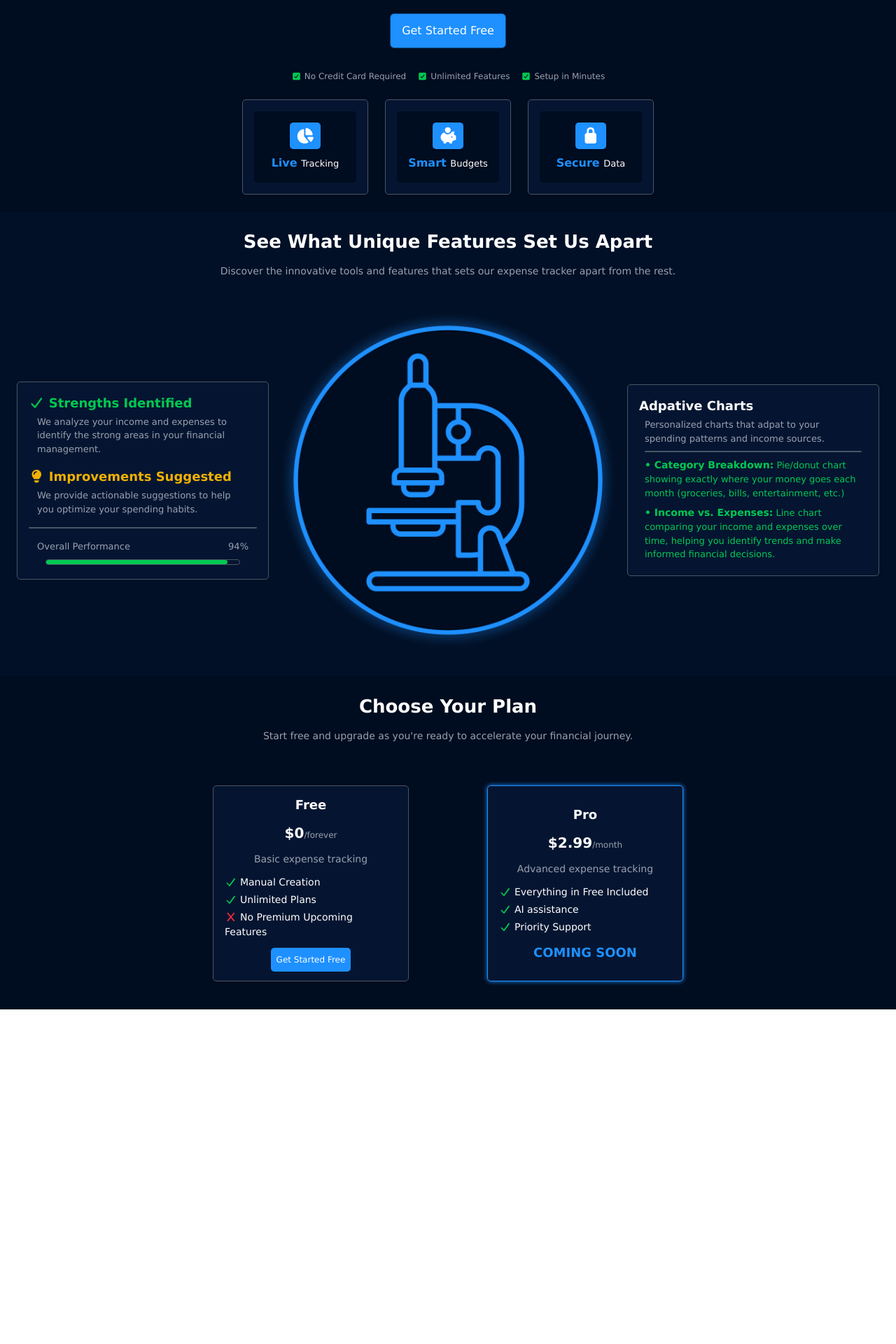
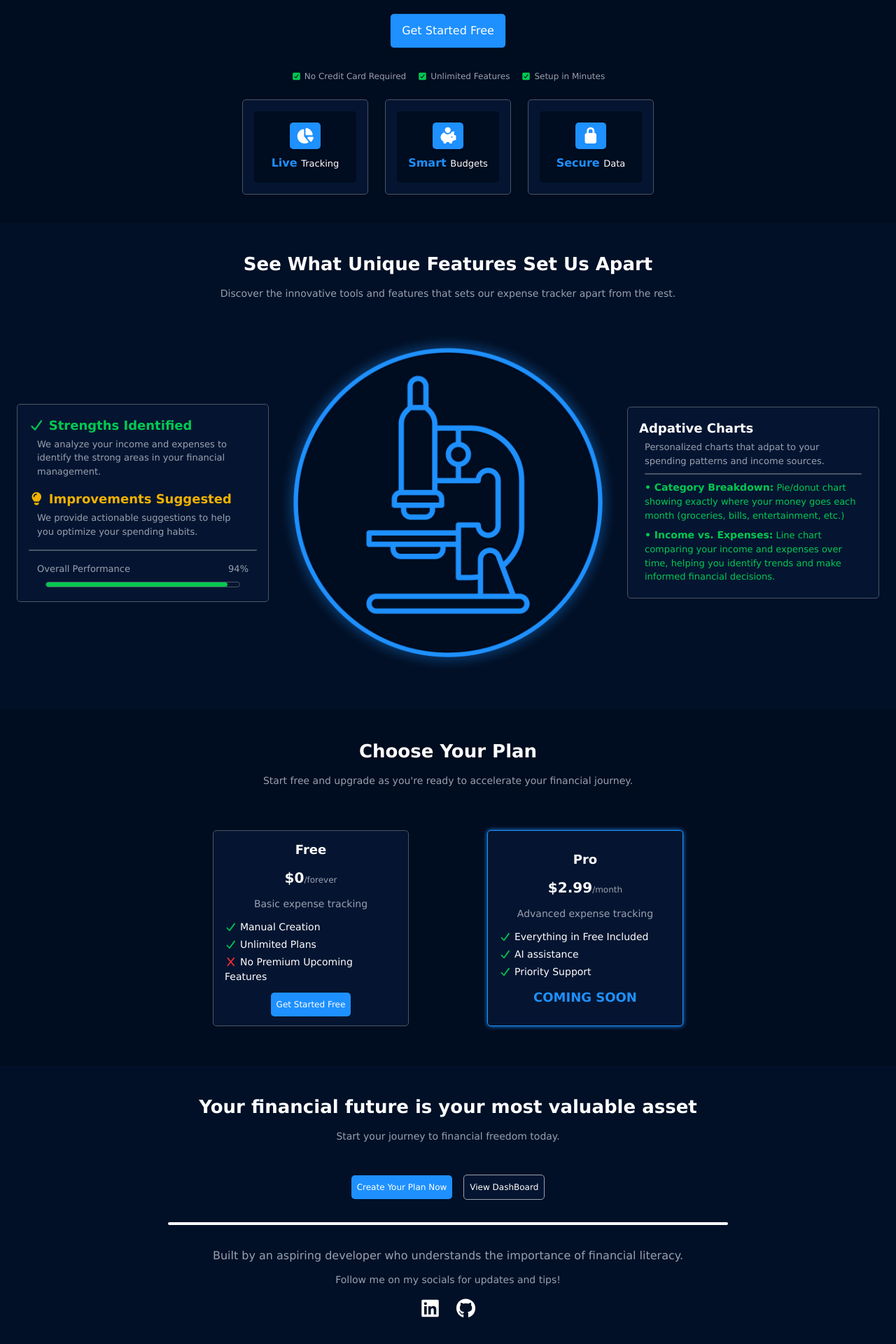
Before and after one commit to masonE17/spendscope, a React (Vite) app: page / in a window 1280 px wide. Shown: the part 326-2246 px from the top of the page at 70% size. Before the commit the page ends 1768 px from the top, so only its background shows below. Built offline with nearby package versions, Linux system fonts and the light colour scheme.

Commit message:
Completed the footer for the main page.

```diff
--- a/src/App.jsx
+++ b/src/App.jsx
@@ -6,6 +6,8 @@ import { faChartPie } from '@fortawesome/free-solid-svg-icons';
 import { faCheck } from '@fortawesome/free-solid-svg-icons';
 import { faLightbulb } from '@fortawesome/free-solid-svg-icons';
 import { faX } from '@fortawesome/free-solid-svg-icons';
+import { faLinkedin } from '@fortawesome/free-brands-svg-icons';
+import { faGithub } from '@fortawesome/free-brands-svg-icons';
 
 function NavLink({ label }) {
   return (
@@ -71,7 +73,7 @@ export default function App() {
 
       {/* Home Section */}
       <div>
-        <div className="w-full bg-[rgb(0,12,31)] pb-6">
+        <div className="w-full bg-[rgb(0,12,31)] pb-10">
           <div className="max-w-250 m-auto">
             <div className="max-w-150 m-auto py-5 flex flex-col justify-center items-center">
               <p className="text-white text-[42px] font-bold">The Only Free</p>
@@ -100,7 +102,7 @@ export default function App() {
       </div>
 
       {/* Features Section */}
-      <div className="w-full bg-[rgb(1,16,39)] py-6">
+      <div className="w-full bg-[rgb(1,16,39)] py-10">
         <div className="flex flex-col justify-center items-center gap-3">
           <p className="text-white text-[26px] text-center font-bold">See What Unique Features Set Us Apart</p>
           <p className="text-gray-400 text-[14px] text-center mb-8">Discover the innovative tools and features that sets our expense tracker apart from the rest.</p>
@@ -152,7 +154,7 @@ export default function App() {
       </div>
 
       {/* Pricing Section */}
-      <div className="w-full bg-[rgb(0,12,31)] py-6">
+      <div className="w-full bg-[rgb(0,12,31)] py-10">
         <div className="flex flex-col justify-center items-center gap-3">
           <p className="text-white text-[26px] text-center font-bold">Choose Your Plan</p>
           <p className="text-gray-400 text-[14px] text-center mb-8">Start free and upgrade as you're ready to accelerate your financial journey.</p>
@@ -169,6 +171,26 @@ export default function App() {
         </div>
       </div>
 
+      {/* Footer Section */}
+      <div className="w-full bg-[rgb(1,16,39)] py-10">
+        <div className="flex flex-col justify-center items-center gap-3">
+          <p className="text-white text-[26px] text-center font-bold">Your financial future is your most valuable asset</p>
+          <p className="text-gray-400 text-[14px] text-center mb-8">Start your journey to financial freedom today.</p>
+          <div className="w-full max-w-200 m-auto">
+            <div className="flex flex-row justify-center items-center gap-4 mb-8">
+              <button className="bg-[#1e90ff] text-white p-2 text-[12px] rounded-[5px] hover:bg-[#0d7ae9] hover:cursor-pointer">Create Your Plan Now</button>
+              <button className="bg-[rgb(5,21,49)] text-white p-2 text-[12px] rounded-[5px] border-solid border-gray-400 border hover:bg-[#0d7ae9] hover:cursor-pointer hover:border-[#0d7ae9]">View DashBoard</button>
+            </div>
+            <div className="w-full border-b-solid border-white border-2 rounded-[5px] mb-8"></div>
+            <p className="text-gray-400 text-[16px] text-center mb-3">Built by an aspiring developer who understands the importance of financial literacy.</p>
+            <p className="text-gray-400 text-[14px] text-center">Follow me on my socials for updates and tips!</p>
+            <div className="flex flex-row justify-center items-center gap-4 mt-4 mb-10">
+              <FontAwesomeIcon icon={faLinkedin} className="text-white text-[28px]" />
+              <FontAwesomeIcon icon={faGithub} className="text-white text-[28px]" />
+            </div>
+          </div>
+        </div>
+      </div>
 
     </div>
   );
```
